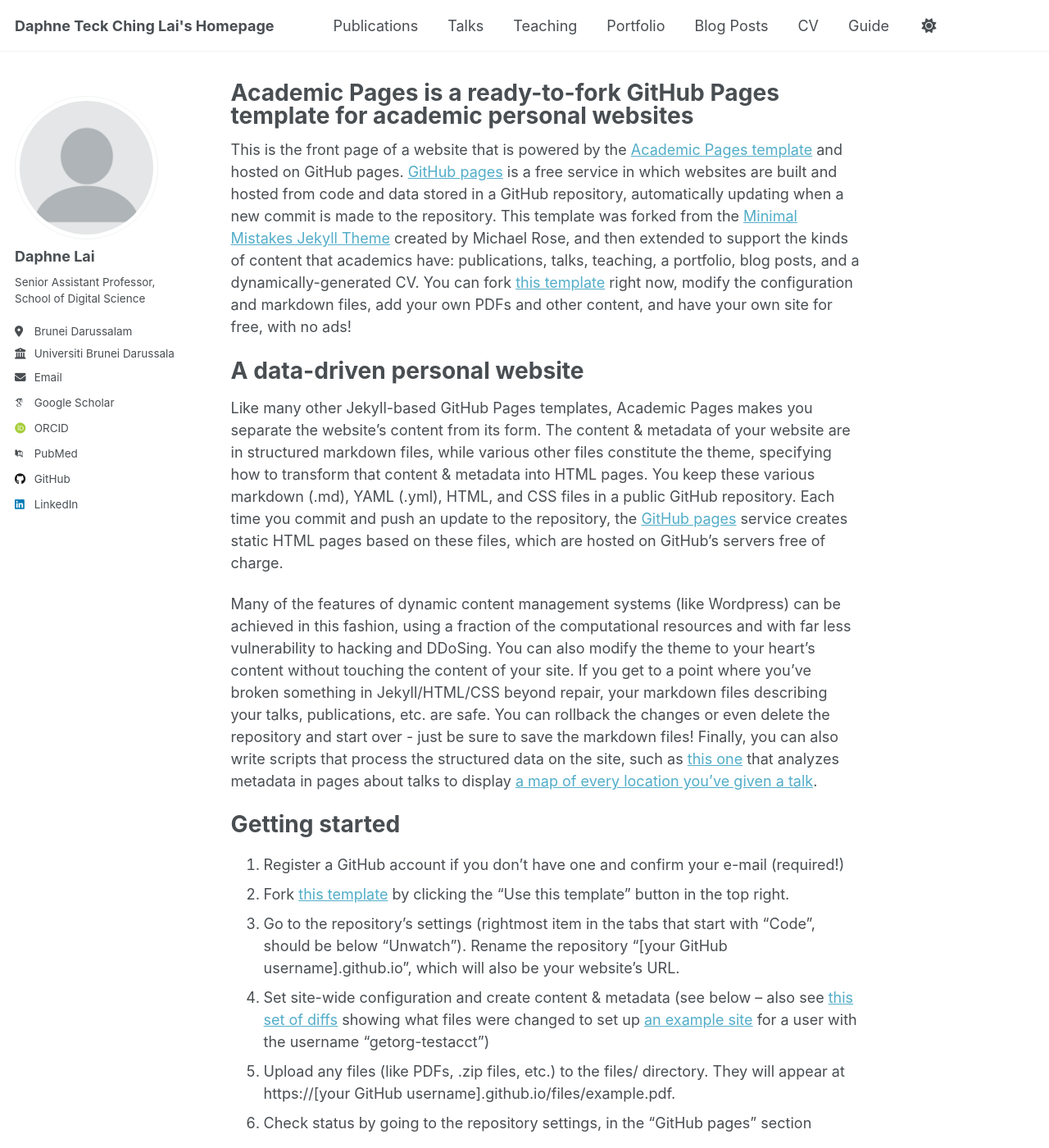
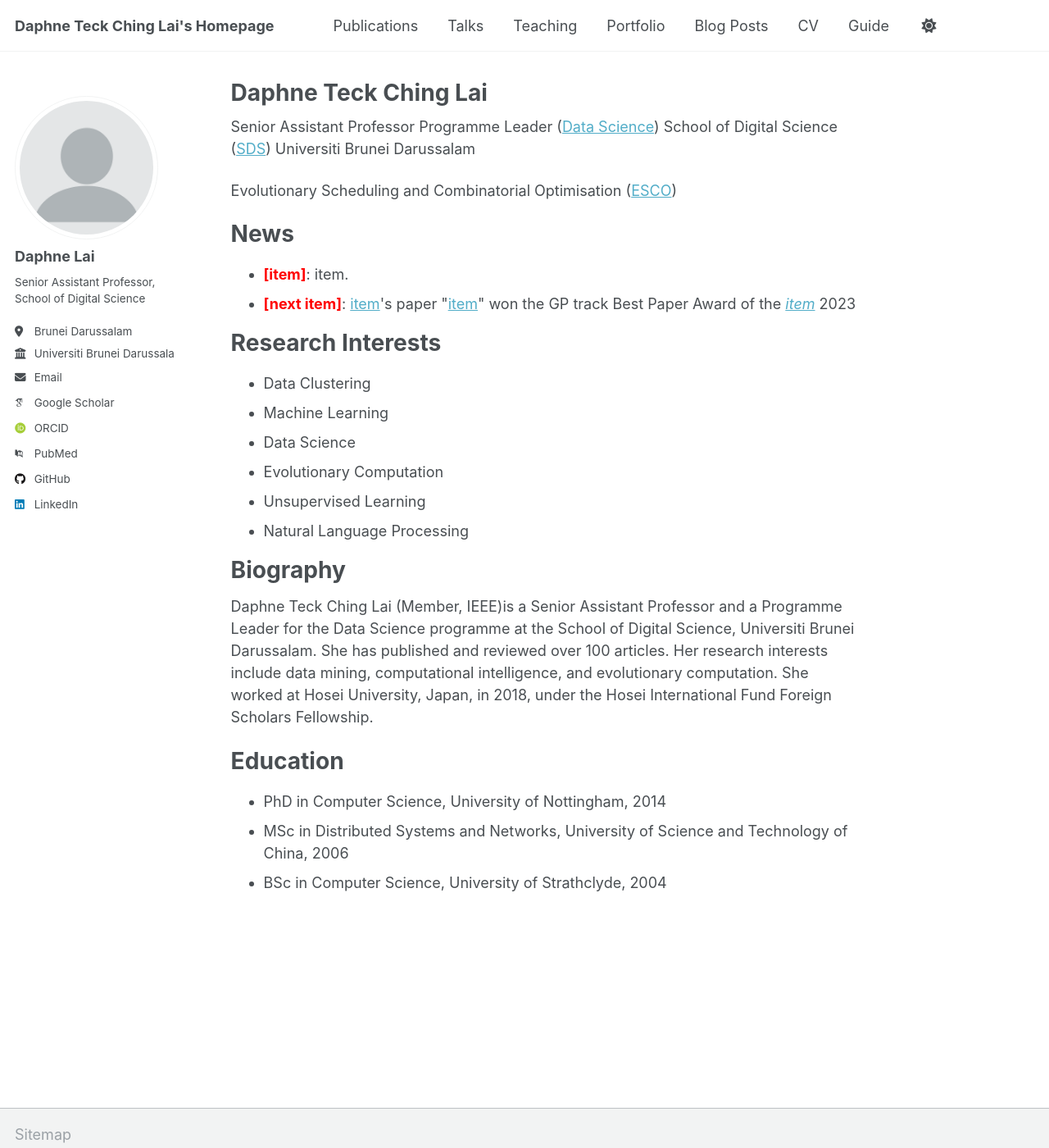
Before and after one commit to dtclai/dtclai.github.io, a Jekyll site: the page built from _pages/about.md, in a window 1280 px wide and 1400 px high. Shown: the whole window at 82% size. Built offline with Jekyll 4.4.1, drawn with Linux system fonts in a browser that asks for light colours; some web fonts are replaced; some of the changed text lies outside the part shown.

Commit message:
Update about.md

```diff
--- a/_pages/about.md
+++ b/_pages/about.md
@@ -1,49 +1,53 @@
 ---
 permalink: /
-title: "Academic Pages is a ready-to-fork GitHub Pages template for academic personal websites"
+title: "Daphne Teck Ching Lai"
 author_profile: true
 redirect_from:
   - /about/
   - /about.html
 ---
+Senior Assistant Professor
+Programme Leader ([Data Science](https://sds.ubd.edu.bn/data-science/))
+School of Digital Science ([SDS](https://sds.ubd.edu.bn/))
+Universiti Brunei Darussalam
 
-This is the front page of a website that is powered by the [Academic Pages template](https://github.com/academicpages/academicpages.github.io) and hosted on GitHub pages. [GitHub pages](https://pages.github.com) is a free service in which websites are built and hosted from code and data stored in a GitHub repository, automatically updating when a new commit is made to the repository. This template was forked from the [Minimal Mistakes Jekyll Theme](https://mmistakes.github.io/minimal-mistakes/) created by Michael Rose, and then extended to support the kinds of content that academics have: publications, talks, teaching, a portfolio, blog posts, and a dynamically-generated CV. You can fork [this template](https://github.com/academicpages/academicpages.github.io) right now, modify the configuration and markdown files, add your own PDFs and other content, and have your own site for free, with no ads!
 
-A data-driven personal website
+Evolutionary Scheduling and Combinatorial Optimisation ([ESCO](https://homepages.ecs.vuw.ac.nz/~yimei/ieee-tf-esco/))
+
+
+
+News
 ======
-Like many other Jekyll-based GitHub Pages templates, Academic Pages makes you separate the website's content from its form. The content & metadata of your website are in structured markdown files, while various other files constitute the theme, specifying how to transform that content & metadata into HTML pages. You keep these various markdown (.md), YAML (.yml), HTML, and CSS files in a public GitHub repository. Each time you commit and push an update to the repository, the [GitHub pages](https://pages.github.com/) service creates static HTML pages based on these files, which are hosted on GitHub's servers free of charge.
 
-Many of the features of dynamic content management systems (like Wordpress) can be achieved in this fashion, using a fraction of the computational resources and with far less vulnerability to hacking and DDoSing. You can also modify the theme to your heart's content without touching the content of your site. If you get to a point where you've broken something in Jekyll/HTML/CSS beyond repair, your markdown files describing your talks, publications, etc. are safe. You can rollback the changes or even delete the repository and start over - just be sure to save the markdown files! Finally, you can also write scripts that process the structured data on the site, such as [this one](https://github.com/academicpages/academicpages.github.io/blob/master/talkmap.ipynb) that analyzes metadata in pages about talks to display [a map of every location you've given a talk](https://academicpages.github.io/talkmap.html).
+<ul>
+<!-- <li><span style="color: #FF0000"><b>[Call for papers]</b></span>: We are organising <a href="https://meiyi1986.github.io/cec2023-esco/">The Special Session on Evolutionary Scheduling and Combinatorial Optimisation</a> at <a href="https://2023.ieee-cec.org/">IEEE Congress on Evolutionary Computation 2023</a>. Submission due date: <span style="color: #FF0000"><b>13 Jan, 2023</b></span>.</li> -->
+<li><span style="color: #FF0000"><b>[item]</b></span>: item.</li>
+<li><span style="color: #FF0000"><b>[next item]</b></span>: <a href="item">item</a>'s paper "<a href="xxx">item</a>" won the GP track Best Paper Award of the <i><a href="item">item</a></i> 2023</li>
 
-Getting started
+</ul>
+
+<a name="research-interests"></a>Research Interests
 ======
-1. Register a GitHub account if you don't have one and confirm your e-mail (required!)
-1. Fork [this template](https://github.com/academicpages/academicpages.github.io) by clicking the "Use this template" button in the top right.
-1. Go to the repository's settings (rightmost item in the tabs that start with "Code", should be below "Unwatch"). Rename the repository "[your GitHub username].github.io", which will also be your website's URL.
-1. Set site-wide configuration and create content & metadata (see below -- also see [this set of diffs](http://archive.is/3TPas) showing what files were changed to set up [an example site](https://getorg-testacct.github.io) for a user with the username "getorg-testacct")
-1. Upload any files (like PDFs, .zip files, etc.) to the files/ directory. They will appear at https://[your GitHub username].github.io/files/example.pdf.
-1. Check status by going to the repository settings, in the "GitHub pages" section
+<ul>
+<li>Data Clustering</li>
+<li>Machine Learning</li>
+<li>Data Science</li>
+<li>Evolutionary Computation</li>
+<li>Unsupervised Learning</li>
+<li>Natural Language Processing</li>
+</ul>
 
-Site-wide configuration
-------
-The main configuration file for the site is in the base directory in [_config.yml](https://github.com/academicpages/academicpages.github.io/blob/master/_config.yml), which defines the content in the sidebars and other site-wide features. You will need to replace the default variables with ones about yourself and your site's github repository. The configuration file for the top menu is in [_data/navigation.yml](https://github.com/academicpages/academicpages.github.io/blob/master/_data/navigation.yml). For example, if you don't have a portfolio or blog posts, you can remove those items from that navigation.yml file to remove them from the header.
+Biography
+======
 
-Create content & metadata
-------
-For site content, there is one markdown file for each type of content, which are stored in directories like _publications, _talks, _posts, _teaching, or _pages. For example, each talk is a markdown file in the [_talks directory](https://github.com/academicpages/academicpages.github.io/tree/master/_talks). At the top of each markdown file is structured data in YAML about the talk, which the theme will parse to do lots of cool stuff. The same structured data about a talk is used to generate the list of talks on the [Talks page](https://academicpages.github.io/talks), each [individual page](https://academicpages.github.io/talks/2012-03-01-talk-1) for specific talks, the talks section for the [CV page](https://academicpages.github.io/cv), and the [map of places you've given a talk](https://academicpages.github.io/talkmap.html) (if you run this [python file](https://github.com/academicpages/academicpages.github.io/blob/master/talkmap.py) or [Jupyter notebook](https://github.com/academicpages/academicpages.github.io/blob/master/talkmap.ipynb), which creates the HTML for the map based on the contents of the _talks directory).
+Daphne Teck Ching Lai (Member, IEEE)is a Senior Assistant Professor and a Programme Leader for the Data Science programme at the School of Digital Science, Universiti Brunei Darussalam. She has published and reviewed over 100 articles. Her research interests include data mining, computational intelligence, and evolutionary computation. She worked at Hosei University, Japan, in 2018, under the Hosei International Fund Foreign Scholars Fellowship.
 
-**Markdown generator**
+Education
+======
+* PhD in Computer Science, University of Nottingham, 2014
+* MSc in Distributed Systems and Networks, University of Science and Technology of China, 2006
+* BSc in Computer Science, University of Strathclyde, 2004
 
-The repository includes [a set of Jupyter notebooks](https://github.com/academicpages/academicpages.github.io/tree/master/markdown_generator
-) that converts a CSV containing structured data about talks or presentations into individual markdown files that will be properly formatted for the Academic Pages template. The sample CSVs in that directory are the ones I used to create my own personal website at stuartgeiger.com. My usual workflow is that I keep a spreadsheet of my publications and talks, then run the code in these notebooks to generate the markdown files, then commit and push them to the GitHub repository.
 
-How to edit your site's GitHub repository
-------
-Many people use a git client to create files on their local computer and then push them to GitHub's servers. If you are not familiar with git, you can directly edit these configuration and markdown files directly in the github.com interface. Navigate to a file (like [this one](https://github.com/academicpages/academicpages.github.io/blob/master/_talks/2012-03-01-talk-1.md) and click the pencil icon in the top right of the content preview (to the right of the "Raw | Blame | History" buttons). You can delete a file by clicking the trashcan icon to the right of the pencil icon. You can also create new files or upload files by navigating to a directory and clicking the "Create new file" or "Upload files" buttons.
 
-Example: editing a markdown file for a talk
-![Editing a markdown file for a talk](/images/editing-talk.png)
-
-For more info
-------
-More info about configuring Academic Pages can be found in [the guide](https://academicpages.github.io/markdown/), the [growing wiki](https://github.com/academicpages/academicpages.github.io/wiki), and you can always [ask a question on GitHub](https://github.com/academicpages/academicpages.github.io/discussions). The [guides for the Minimal Mistakes theme](https://mmistakes.github.io/minimal-mistakes/docs/configuration/) (which this theme was forked from) might also be helpful.
+<!-- This is the front page of a website that is powered by the [academicpages template](https://github.com/academicpages/academicpages.github.io) and hosted on GitHub pages. [GitHub pages](https://pages.github.com) is a free service in which websites are built and hosted from code and data stored in a GitHub repository, automatically updating when a new commit is made to the respository. This template was forked from the [Minimal Mistakes Jekyll Theme](https://mmistakes.github.io/minimal-mistakes/) created by Michael Rose, and then extended to support the kinds of content that academics have: publications, talks, teaching, a portfolio, blog posts, and a dynamically-generated CV. You can fork [this repository](https://github.com/academicpages/academicpages.github.io) right now, modify the configuration and markdown files, add your own PDFs and other content, and have your own site for free, with no ads! An older version of this template powers my own personal website at [stuartgeiger.com](http://stuartgeiger.com), which uses [this Github repository](https://github.com/staeiou/staeiou.github.io). -->
```
